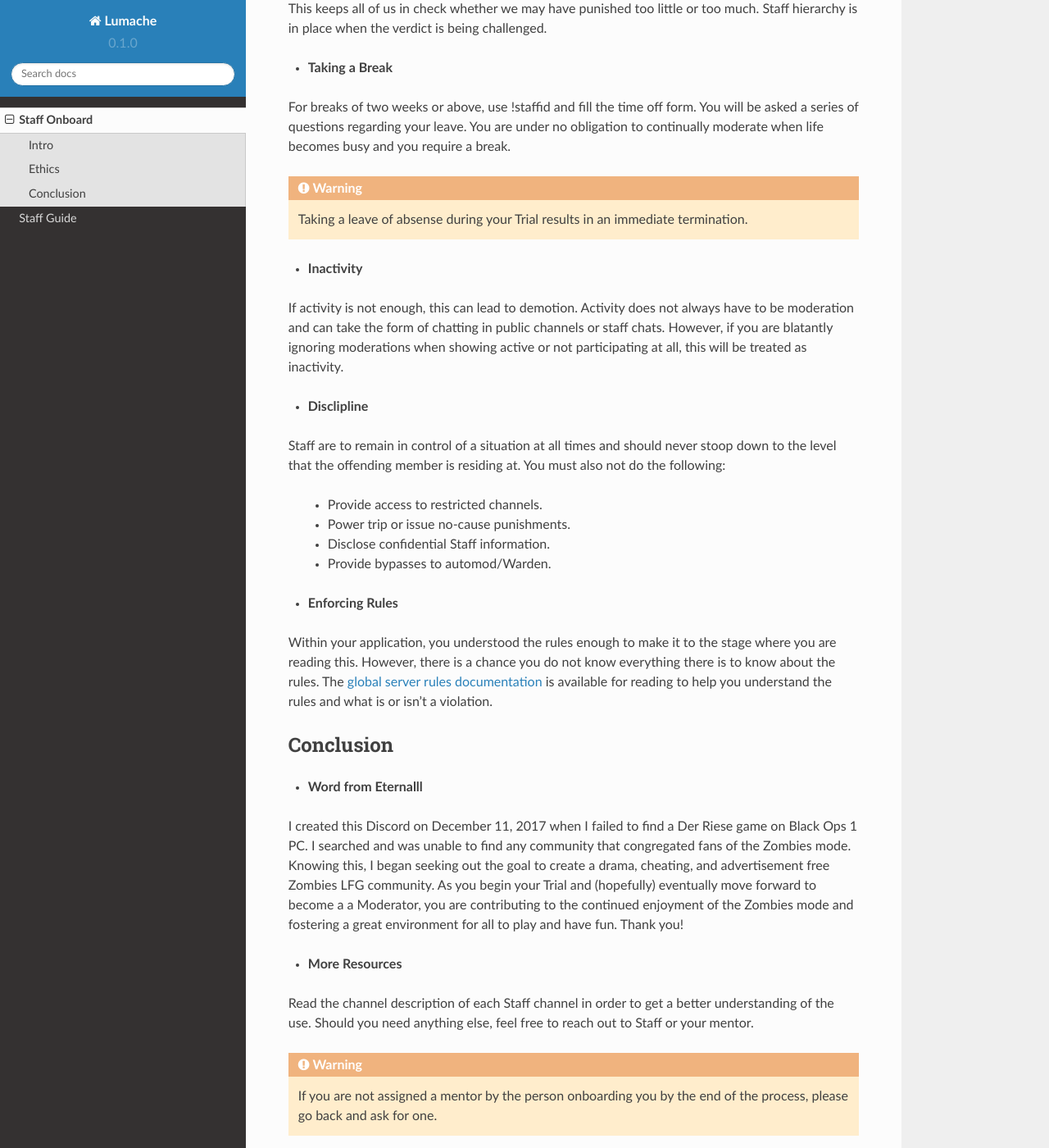
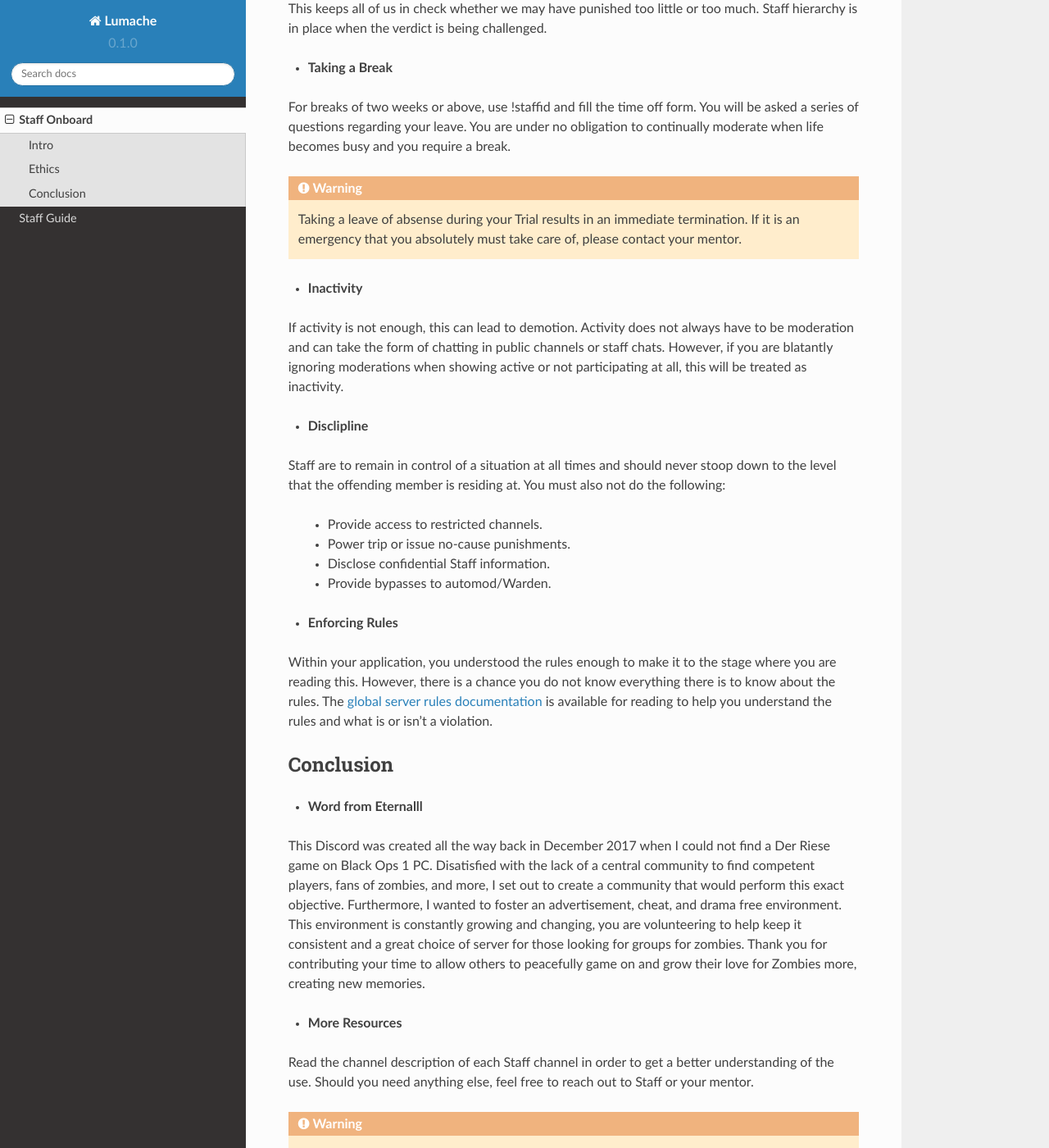
Before and after one commit to EternalllZM/rtd-codz-staff, a Sphinx documentation site: the page built from docs/source/onboard.rst, in a window 1280 px wide and 1400 px high, scrolled down 1939 px. Shown: the whole window at 82% size. Built offline with Sphinx 7.4.7 and the Read the Docs theme 2.0.0, drawn with Linux system fonts in a browser that asks for light colours; pages that are not in the unit, such as notebooks, are missing from menus.

Commit message:
Some changes

```diff
--- a/docs/source/onboard.rst
+++ b/docs/source/onboard.rst
@@ -99,7 +99,7 @@ You will be asked a series of questions regarding your leave.
 You are under no obligation to continually moderate when life becomes busy and you require a break.
 
 .. warning::
-    :ref:`Taking a leave of absense during your Trial results in an immediate termination.`
+    :ref:`Taking a leave of absense during your Trial results in an immediate termination. If it is an emergency that you absolutely must take care of, please contact your mentor.`
 
 - **Inactivity**
 
@@ -131,11 +131,11 @@ Conclusion
 
 - **Word from Eternalll**
 
-I created this Discord on December 11, 2017 when I failed to find a Der Riese game on Black Ops 1 PC.
-I searched and was unable to find any community that congregated fans of the Zombies mode.
-Knowing this, I began seeking out the goal to create a drama, cheating, and advertisement free Zombies LFG community.
-As you begin your Trial and (hopefully) eventually move forward to become a a Moderator,
-you are contributing to the continued enjoyment of the Zombies mode and fostering a great environment for all to play and have fun. Thank you!
+This Discord was created all the way back in December 2017 when I could not find a Der Riese game on Black Ops 1 PC.
+Disatisfied with the lack of a central community to find competent players, fans of zombies, and more,
+I set out to create a community that would perform this exact objective. Furthermore, I wanted to foster an advertisement, cheat, and drama free environment.
+This environment is constantly growing and changing, you are volunteering to help keep it consistent and a great choice of server for those looking for groups for zombies.
+Thank you for contributing your time to allow others to peacefully game on and grow their love for Zombies more, creating new memories.
 
 - **More Resources**
 
```
Also changed, not shown: docs/source/guide.rst (+4 -4 lines).
